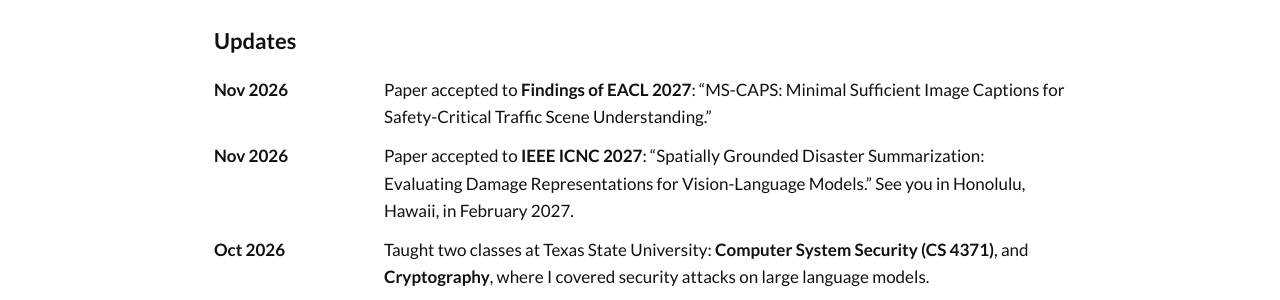
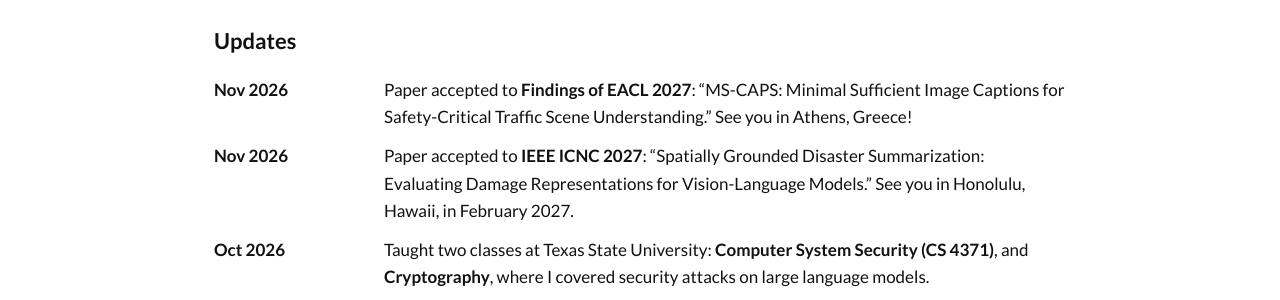
Before and after one commit to shivangitripathi2712/shivangitripathi2712.github.io, a Jekyll site: the page built from index.html, in a window 1280 px wide. Shown: the part 624-924 px from the top of the page. Built offline with Jekyll 4.4.1, drawn with Linux system fonts in a browser that asks for light colours.

Commit message:
Update EACL news item

```diff
--- a/_data/news.yml
+++ b/_data/news.yml
@@ -17,7 +17,8 @@
 - date: 2026-11
   text: >-
     Paper accepted to **Findings of EACL 2027**: "MS-CAPS: Minimal Sufficient
-    Image Captions for Safety-Critical Traffic Scene Understanding."
+    Image Captions for Safety-Critical Traffic Scene Understanding." See you in
+    Athens, Greece!
 
 - date: 2026-10
   text: >-
```
